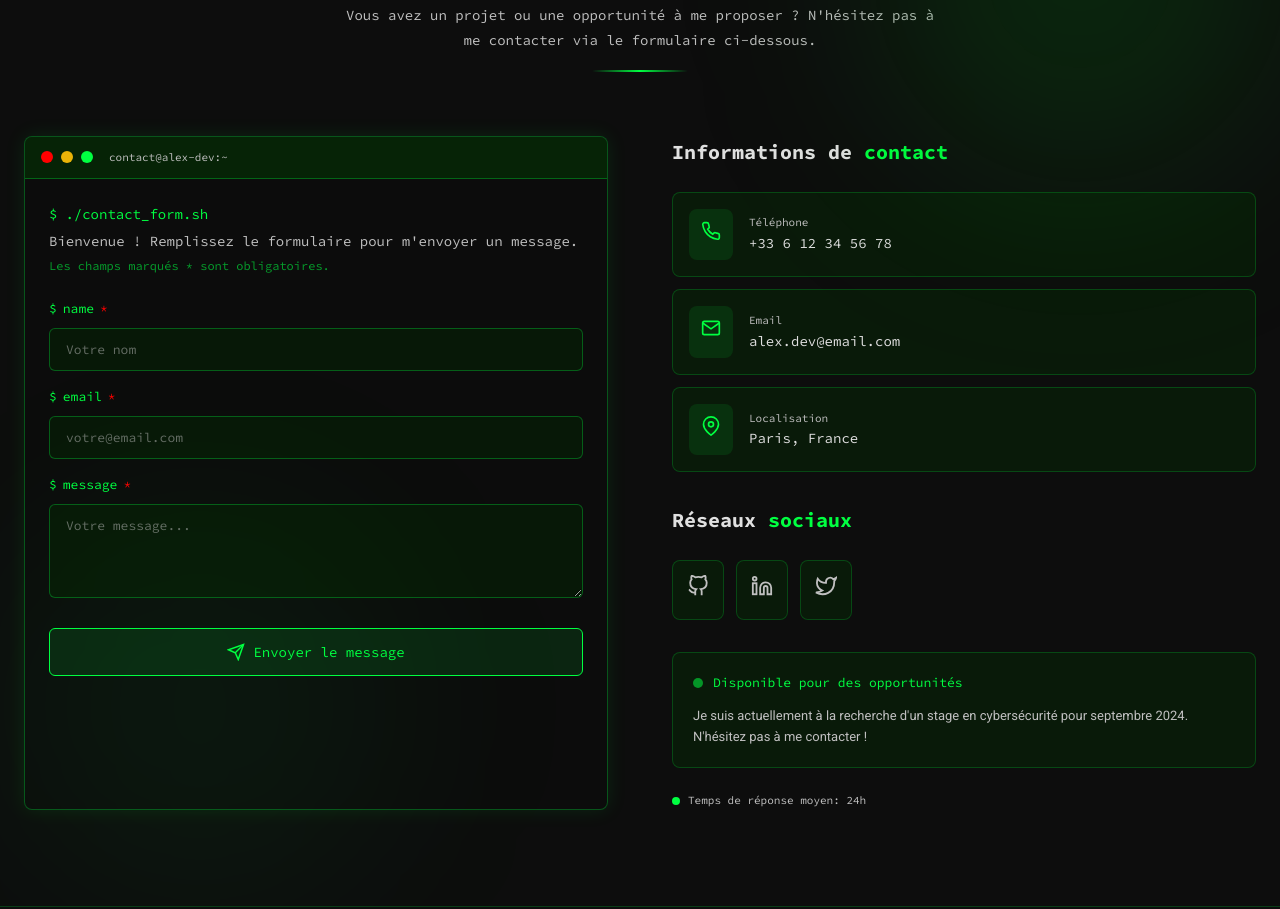
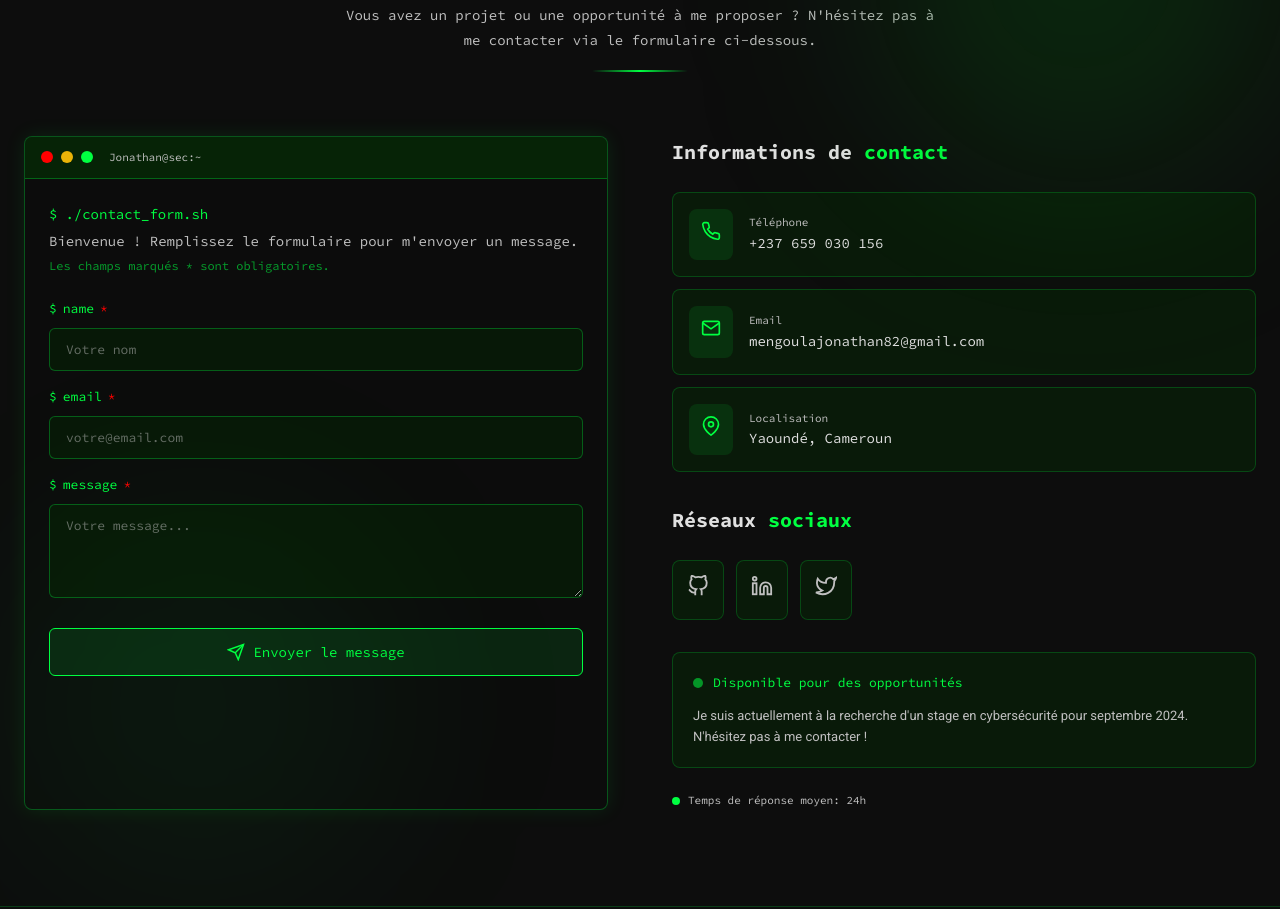
Before and after one commit to mengoulajonathan82-create/mon-portofolio, a plain HTML site: page index.html in a window 1280 px wide. Shown: the part 4616-5525 px from the top of the page. Drawn offline with Linux system fonts and the light colour scheme; animation ran at ten frames a second.

Commit message:
Update index.html

```diff
--- a/index.html
+++ b/index.html
@@ -811,7 +811,7 @@
                             <div class="terminal-dot red"></div>
                             <div class="terminal-dot yellow"></div>
                             <div class="terminal-dot green"></div>
-                            <span class="terminal-title">contact@alex-dev:~</span>
+                            <span class="terminal-title">Jonathan@sec:~</span>
                         </div>
                         <div class="terminal-body">
                             <div class="terminal-welcome">
@@ -896,7 +896,7 @@
                             </div>
                             <div class="contact-details">
                                 <span class="contact-label">Téléphone</span>
-                                <span class="contact-value">+33 6 12 34 56 78</span>
+                                <span class="contact-value">+237 659 030 156</span>
                             </div>
                         </div>
 
@@ -909,7 +909,7 @@
                             </div>
                             <div class="contact-details">
                                 <span class="contact-label">Email</span>
-                                <span class="contact-value">alex.dev@email.com</span>
+                                <span class="contact-value">mengoulajonathan82@gmail.com</span>
                             </div>
                         </div>
 
@@ -922,7 +922,7 @@
                             </div>
                             <div class="contact-details">
                                 <span class="contact-label">Localisation</span>
-                                <span class="contact-value">Paris, France</span>
+                                <span class="contact-value">Yaoundé, Cameroun</span>
                             </div>
                         </div>
                     </div>
```
